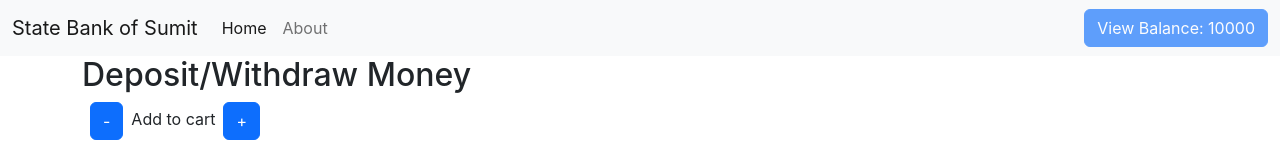
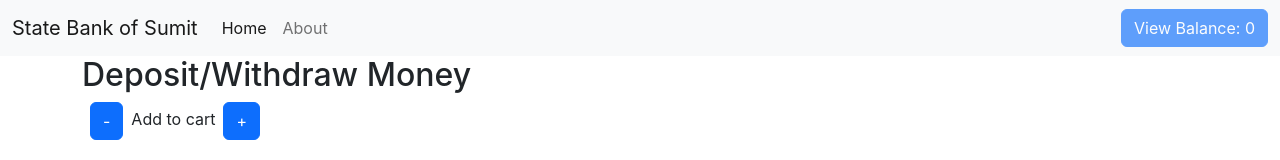
Before and after one commit to sumit2001/ReduxApp, a React (Create React App) app: page / in a window 1280 px wide. Shown: the top 160 px of the page. Built offline with nearby package versions, Linux system fonts and the light colour scheme.

Commit message:
using redux updated

```diff
--- a/src/components/Navbar.js
+++ b/src/components/Navbar.js
@@ -1,6 +1,8 @@
 import React from 'react'
+import { useSelector } from 'react-redux'
 
 const Navbar = () => {
+    const amount = useSelector(state => state.amount);
     return (
         <div>
             <nav className="navbar navbar-expand-lg bg-light">
@@ -19,7 +21,7 @@ const Navbar = () => {
                             </li>
                         </ul>
                         <div>
-                            <button disabled className="btn btn-primary">View Balance: 10000</button>
+                            <button disabled className="btn btn-primary">View Balance: {amount}</button>
                         </div>
                     </div>
                 </div>
```
